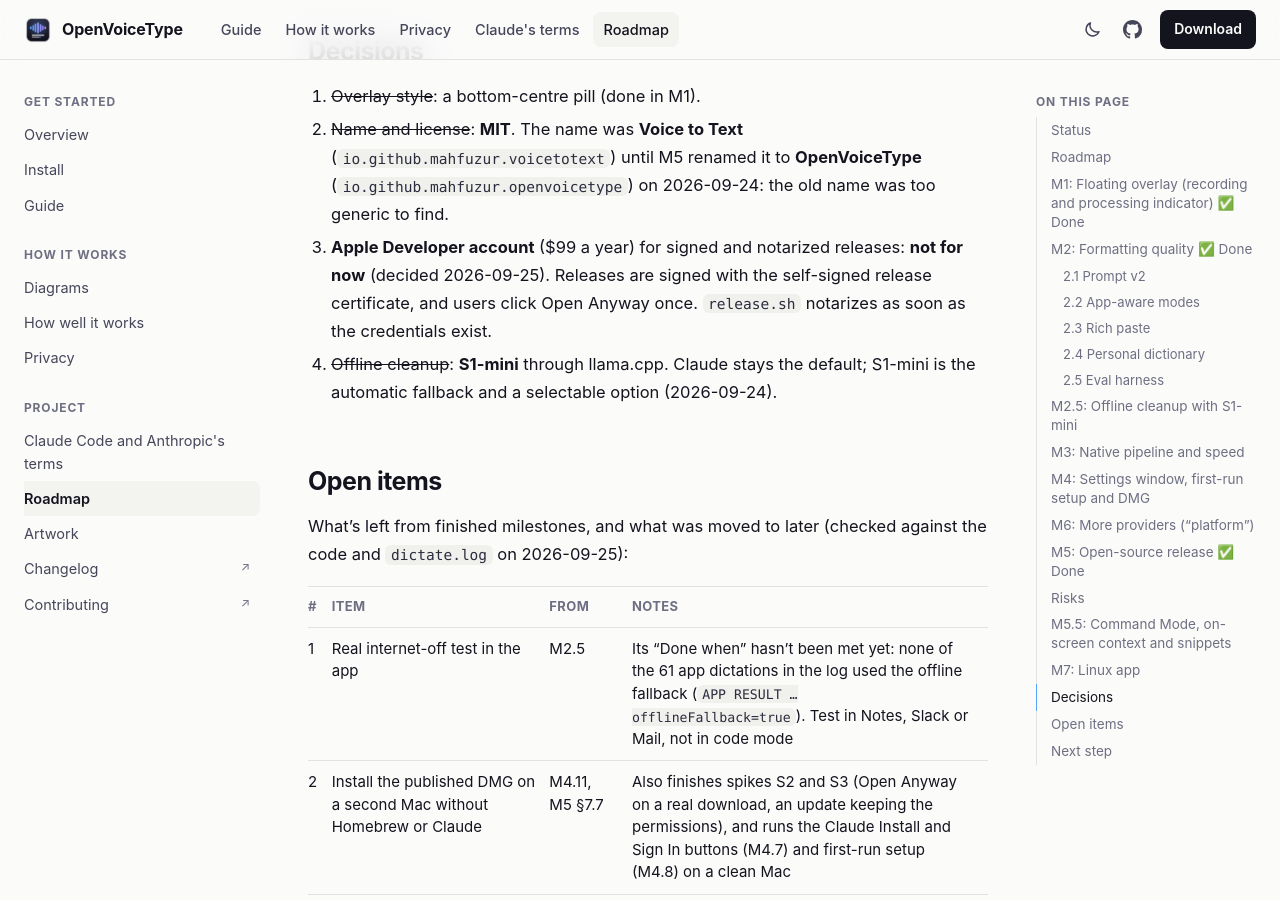
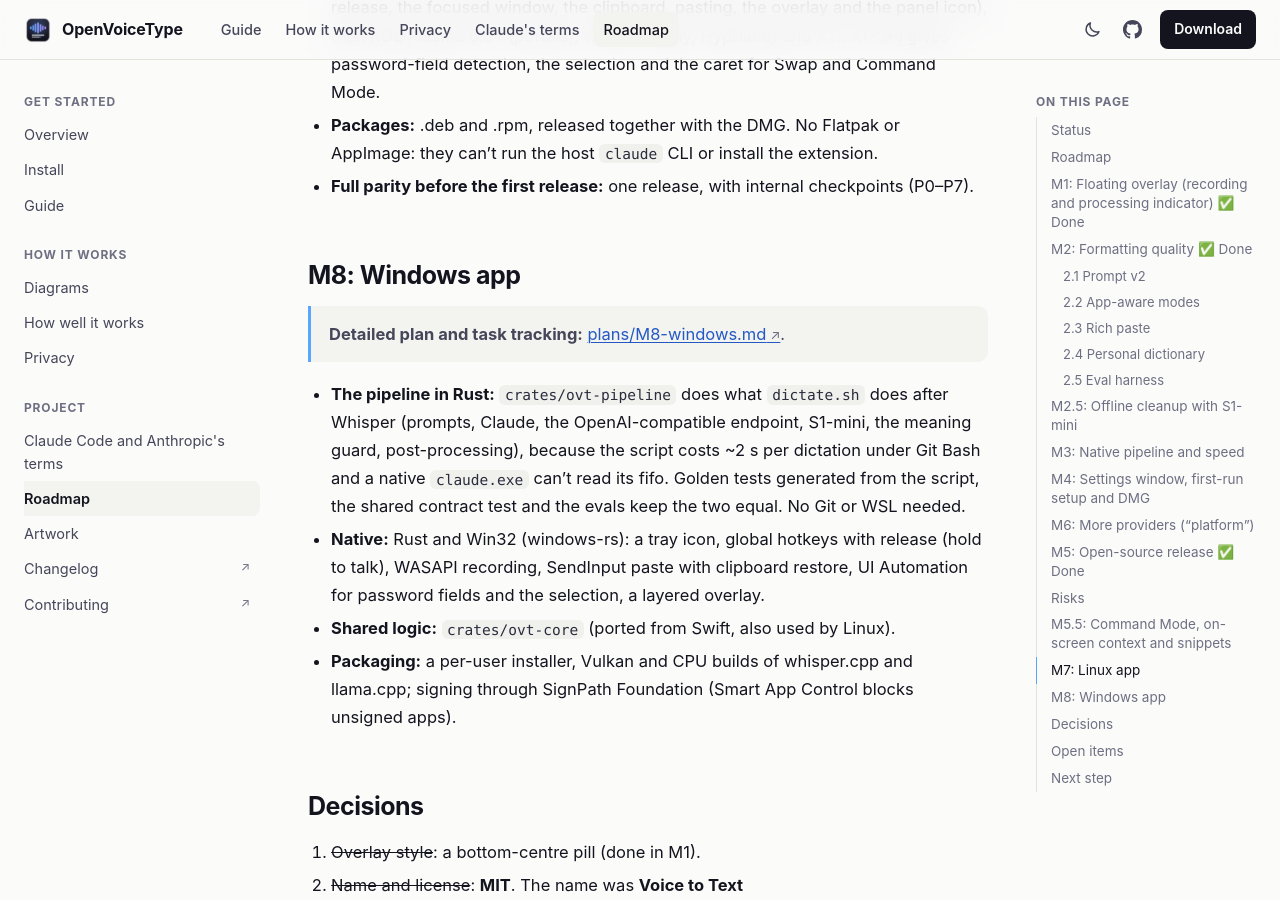
Before and after one commit to mahfuzur/openvoicetype, a Jekyll site: the page built from docs/ROADMAP.md, in a window 1280 px wide and 900 px high, scrolled down 14078 px. Built offline with Jekyll 4.4.1, drawn with Linux system fonts in a browser that asks for light colours; our own code applies the rules of GitHub Pages for plain Markdown files; some of the changed text lies outside the part shown.

Commit message:
Roadmap and CLAUDE.md: the Windows app (M8)
Co-Authored-By: Claude Opus 5.5 <noreply@anthropic.com>

```diff
--- a/docs/ROADMAP.md
+++ b/docs/ROADMAP.md
@@ -2,7 +2,7 @@
 
 *Called Voice to Text up to v0.1.1 (renamed in M5).*
 
-**Goal:** a free, open-source dictation app for macOS (and Linux, from M7). Press a hotkey, speak, and well-formatted text appears in
+**Goal:** a free, open-source dictation app for macOS (and Linux, from M7, and Windows, from M8). Press a hotkey, speak, and well-formatted text appears in
 the focused app. Whisper runs locally, and cleanup is done by **the AI subscription the user already pays for**,
 through its CLI, with no API keys. Local models and API keys are options too.
 
@@ -52,7 +52,8 @@ post-processing, rich paste, and the eval harness (`evals/`). Eval: 30% → **10
 | M5.4 | Trust release | 7–9 days | ✅ Released as v0.4.0 (2026-09-25) ([plan](plans/M5.4-trust-release.md)) | From an outside review: private logs, safe pasting, a guard for changed numbers and "not", an isolated Claude call with clear errors, and an OpenAI-compatible provider so cleanup doesn't depend on Claude alone |
 | M5.5 | Command Mode, on-screen context and snippets | 11–14 days | ◐ Command Mode released as v0.5.0 (2026-09-25); context and snippets next, in v0.6.0 ([plan](plans/M5.5-command-mode-context-snippets.md), [research](research/2026-09-25-command-mode-and-cli.md)) | Closes the biggest gap: editing the selection by voice. v0.5.0 = Command Mode; v0.6.0 = context, snippets and Apple's on-device speech engine (macOS 26) |
 | M6 | More providers | 3–4 days | Not started | Turns it into a platform: pick Codex, Gemini, Ollama or an API as well as Claude and S1-mini |
-| M7 | Linux app | 35–50 days | ◐ P0 started (2026-09-30) ([plan](plans/M7-linux.md)) | Requested in [#14](https://github.com/mahfuzur/openvoicetype/issues/14): a native Rust + GTK4 app with full parity, sharing `dictate.sh`, the prompts and the evals |
+| M7 | Linux app | 35–50 days | ◐ P0 done, P1 spike 1 merged (2026-10-03) ([plan](plans/M7-linux.md)) | Requested in [#14](https://github.com/mahfuzur/openvoicetype/issues/14): a native Rust + GTK4 app with full parity, sharing `dictate.sh`, the prompts and the evals |
+| M8 | Windows app | 25–35 days after W0 | ◐ W0 started (2026-10-03) ([plan](plans/M8-windows.md)) | A native Rust app for Windows 11 with full parity. The cleanup pipeline is in Rust (`dictate.sh` costs ~2 s per dictation under Git Bash), held equal to the script by golden tests and the shared evals |
 
 M3 matters most for adoption: people don't keep using a slow dictation tool.
 
@@ -325,6 +326,20 @@ Installed CLIs are detected automatically by resolving the user's login-shell `P
   or install the extension.
 - **Full parity before the first release:** one release, with internal checkpoints (P0–P7).
 
+## M8: Windows app
+
+> **Detailed plan and task tracking:** [plans/M8-windows.md](plans/M8-windows.md).
+
+- **The pipeline in Rust:** `crates/ovt-pipeline` does what `dictate.sh` does after Whisper (prompts, Claude, the
+  OpenAI-compatible endpoint, S1-mini, the meaning guard, post-processing), because the script costs ~2 s per dictation
+  under Git Bash and a native `claude.exe` can't read its fifo. Golden tests generated from the script, the shared
+  contract test and the evals keep the two equal. No Git or WSL needed.
+- **Native:** Rust and Win32 (windows-rs): a tray icon, global hotkeys with release (hold to talk), WASAPI recording,
+  SendInput paste with clipboard restore, UI Automation for password fields and the selection, a layered overlay.
+- **Shared logic:** `crates/ovt-core` (ported from Swift, also used by Linux).
+- **Packaging:** a per-user installer, Vulkan and CPU builds of whisper.cpp and llama.cpp; signing through SignPath
+  Foundation (Smart App Control blocks unsigned apps).
+
 ## Decisions
 
 1. ~~Overlay style~~: a bottom-centre pill (done in M1).
```
Also changed, not shown: CLAUDE.md (+18 -0 lines).
